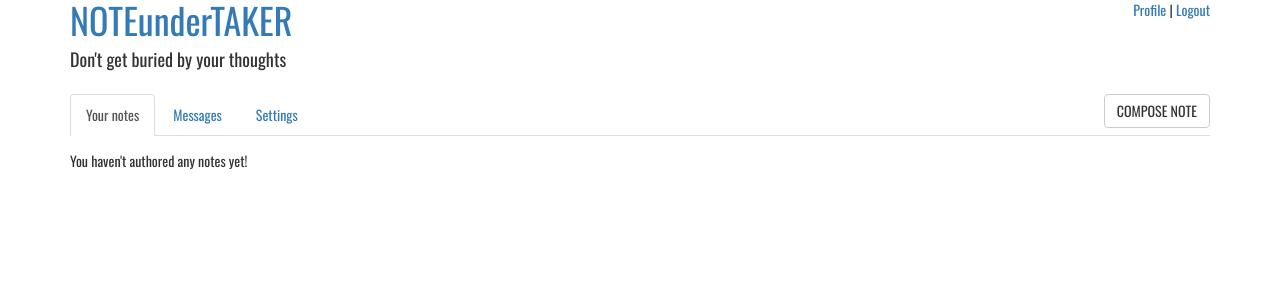
After one commit to mdribera/note-under-taker, a Django app: page /users/profile/ in a window 1280 px wide. The commit adds this page. Shown: the top 300 px of the page. Run offline with Django 3.2, Linux system fonts and the light colour scheme; the visitor is signed in with stand-in values (Sample User, id 1); data that the repository does not hold is empty; parts of the project's set-up code (start-up, migrations or seed data) failed here and were passed over; some libraries are stand-ins or nearby versions.

Commit message:
note CRUD (still needs testing); profile view

```diff
--- a/home/templates/base.html
+++ b/home/templates/base.html
@@ -29,5 +29,7 @@
       {% block content %}{% endblock %}
     </div>
   </div>
+  <script src="https://ajax.googleapis.com/ajax/libs/jquery/1.11.3/jquery.min.js"></script>
+  <script src="https://maxcdn.bootstrapcdn.com/bootstrap/3.3.6/js/bootstrap.min.js"></script>
 </body>
 </html>
--- a/home/templates/header.html
+++ b/home/templates/header.html
@@ -1,9 +1,9 @@
-<h1><a href="{% url 'notes:index' %}">NOTE under TAKER</a></h1>
+<h1><a href="{% url 'index' %}">NOTEunderTAKER</a></h1>
 <h4>Don't get buried by your thoughts</h4>
 
 <div class="registration-controls">
 	{% if user.is_authenticated %}
-		<a href="{% url 'users:logout' %}">Logout</a>
+		<a href="{% url 'users:profile' %}">Profile</a> | <a href="{% url 'users:logout' %}">Logout</a>
 	{% else %}
 		<a href="{% url 'users:login' %}">Login</a> | <a href="{% url 'users:signup' %}">Sign up</a>
 	{% endif %}
--- a/notes/models.py
+++ b/notes/models.py
@@ -18,6 +18,9 @@ class Note(models.Model):
         now = timezone.now()
         return now - datetime.timedelta(days=1) <= self.pub_date <= now
 
+    def get_absolute_url(self):
+        return reverse('notes:detail', kwargs={'pk': self.pk})
+
     def __str__(self):
         return self.note_title
 
--- a/notes/static/notes/style.css
+++ b/notes/static/notes/style.css
@@ -82,3 +82,46 @@ h2 {
 	margin-right: 15px;
 	padding: 5px;
 }
+
+.note-controls {
+	display: flex;
+	align-items: center;
+	justify-content: center;
+	position: absolute;
+	top: 0;
+	left: 0;
+	width: 100%;
+	height: 100%;
+	opacity: 0;
+	transition: opacity .5s;
+	background-color: rgba(255, 255, 255, 0.8);
+}
+
+.note-controls a {
+	margin-right: 10px;
+}
+
+.note-controls a:last-child {
+	margin-right: 0;
+}
+
+.profile-content .note-item:hover .note-controls {
+	opacity: 1;
+}
+
+.tab-pane {
+	padding: 15px;
+}
+
+@media only screen and (max-width: 768px) {
+	/* For mobile phones: */
+	.registration-controls {
+		position: relative;
+		float: right;
+		margin-bottom: 15px;
+	}
+
+	.label-list {
+		clear: both;
+	}
+}
--- a/notes/templates/notes/detail.html
+++ b/notes/templates/notes/detail.html
@@ -10,7 +10,13 @@
   {% if note %}
   <h2>{{ note.note_title }}</h2>
   <p class='note-body'>{{note.note_text }}</p>
+  <p>Author: <a href="{% url 'notes:index' %}?user={{note.author.username}}">{{note.author.username}}</a></p>
+  <p>Published: {{note.pub_date}}</p>
   {% label_list_note note.labels.all %}
+
+    {% if user.is_authenticated and user == note.author %}
+      <a class="btn btn-default pull-right" href="{% url 'notes:edit' note.id %}">Edit</a>
+    {% endif %}
   {% else %}
     <p>That note doesn't seem to exist.</p>
   {% endif %}
--- a/notes/templates/notes/index.html
+++ b/notes/templates/notes/index.html
@@ -15,6 +15,8 @@
     <div class='note-content'>
       <h3><a href="{% url 'notes:detail' note.id %}">{{ note.note_title }}</a></h3>
       <p class='note-body'>{{ note.note_text }}</p>
+      <p>Author: <a href="{% url 'notes:index' %}?user={{note.author.username}}">{{note.author.username}}</a></p>
+      <p>Published: {{note.pub_date}}</p>
       {% label_list_note note.labels.all %}
     </div>
   </div>
--- a/notes/urls.py
+++ b/notes/urls.py
@@ -7,4 +7,10 @@ urlpatterns = [
     url(r'^$', views.IndexView.as_view(), name='index'),
     # ex: /notes/2
     url(r'^(?P<pk>[0-9]+)/$', views.DetailView.as_view(), name='detail'),
+    # ex: /notes/2/edit
+    url(r'^(?P<pk>[0-9]+)/edit/$', views.EditView.as_view(), name='edit'),
+    # ex: /notes/2/edit
+    url(r'^(?P<pk>[0-9]+)/delete/$', views.DeleteView.as_view(), name='delete'),
+    # ex: /notes/compose
+    url(r'^compose/$', views.ComposeView.as_view(), name='compose'),
 ]
--- /dev/null
+++ b/users/templates/users/profile.html
@@ -0,0 +1,53 @@
+{% extends "base.html" %}
+
+{% load label_list_note %}
+{% load label_list_nav %}
+{% load add_class %}
+{% load error_messages %}
+
+{% block content %}
+<div class="profile-content">
+
+  <a class="btn btn-default pull-right" href="{% url 'notes:compose' %}">COMPOSE NOTE</a>
+  <!-- Nav tabs -->
+  <ul class="nav nav-tabs" role="tablist">
+    <li role="presentation" class="active"><a href="#home" aria-controls="home" role="tab" data-toggle="tab">Your notes</a></li>
+    <li role="presentation"><a href="#messages" aria-controls="messages" role="tab" data-toggle="tab">Messages</a></li>
+    <li role="presentation"><a href="#settings" aria-controls="settings" role="tab" data-toggle="tab">Settings</a></li>
+  </ul>
+
+  <!-- Tab panes -->
+  <div class="tab-content">
+    <div role="tabpanel" class="tab-pane fade in active" id="home">
+      <div class="note-wrapper row">
+        {% if notes %}
+        {% for note in notes %}
+        <div class="note-item col-xs-12 col-sm-6 col-md-4">
+        <div class="note-controls">
+          <a class="btn btn-success" href="{% url 'notes:detail' note.id %}">View</a>
+          <a class="btn btn-primary" href="{% url 'notes:edit' note.id %}">Edit</a>
+          <a class="btn btn-danger" href="{% url 'notes:delete' note.id %}">Delete</a>
+        </div>
+          <div class="note-content">
+            <h3><a href="{% url 'notes:detail' note.id %}">{{ note.note_title }}</a></h3>
+            <p class="note-body">{{ note.note_text }}</p>
+            <p>Published: {{note.pub_date}}</p>
+            {% label_list_note note.labels.all %}
+          </div>
+        </div>
+        {% endfor %}
+        {% else %}
+        <p>You haven't authored any notes yet!</p>
+        {% endif %}
+      </div>
+    </div>
+    <div role="tabpanel" class="tab-pane fade" id="messages">
+      <p>MESSAGES MESSAGES MESSAGES</p>
+    </div>
+    <div role="tabpanel" class="tab-pane fade" id="settings">
+      <p>SETTINGS SETTINGS SETTINGS</p>
+    </div>
+  </div>
+
+</div>
+{% endblock %}
--- a/users/urls.py
+++ b/users/urls.py
@@ -5,9 +5,11 @@ from . import views
 app_name = 'users'
 urlpatterns = [
     # ex: /users/signup
-    url(r'^signup', views.SignupView.as_view(), name='signup'),
+    url(r'^signup/', views.SignupView.as_view(), name='signup'),
     # ex: /users/login
-    url(r'^login/$', auth_views.login, name='login'),
+    url(r'^login/', auth_views.login, name='login'),
     # ex: /users/logout
-    url(r'^logout', auth_views.logout, name='logout'),
+    url(r'^logout/', auth_views.logout, name='logout'),
+    # ex: /users/profile
+    url(r'^profile/', views.ProfileView.as_view(), name='profile'),
 ]
--- a/users/views.py
+++ b/users/views.py
@@ -1,9 +1,14 @@
+from django.contrib.auth.models import User
 from django.contrib.auth import authenticate, login
+from django.contrib.auth.decorators import login_required
 from django.contrib.auth.forms import UserCreationForm
 from django.core.urlresolvers import reverse
 from django.http import HttpResponseRedirect
 from django.shortcuts import render
+from django.utils import timezone
 from django.views import generic
+
+from notes.models import Note
 
 
 class SignupView(generic.View):
@@ -29,3 +34,12 @@ class SignupView(generic.View):
             login(request, new_user)
             return HttpResponseRedirect(reverse('index'))
         return render(request, self.template_name, {'form': form})
+
+
+class ProfileView(generic.DetailView):
+    model = User
+    template_name = "users/profile.html"
+
+    def get(self, request):
+        notes = Note.objects.filter(author=request.user).order_by('-pub_date')
+        return render(request, self.template_name, {'notes': notes})
```
Also changed, not shown: home/templates/home/index.html (+6 -2 lines), notes/forms.py (added, +10 -0 lines), notes/templates/notes/note_compose_form.html (added, +31 -0 lines), notes/templates/notes/note_confirm_delete.html (added, +14 -0 lines), notes/templates/notes/note_update_form.html (added, +31 -0 lines), notes/views.py (+57 -11 lines). Lines whose indentation alone changed are shown as unchanged.
